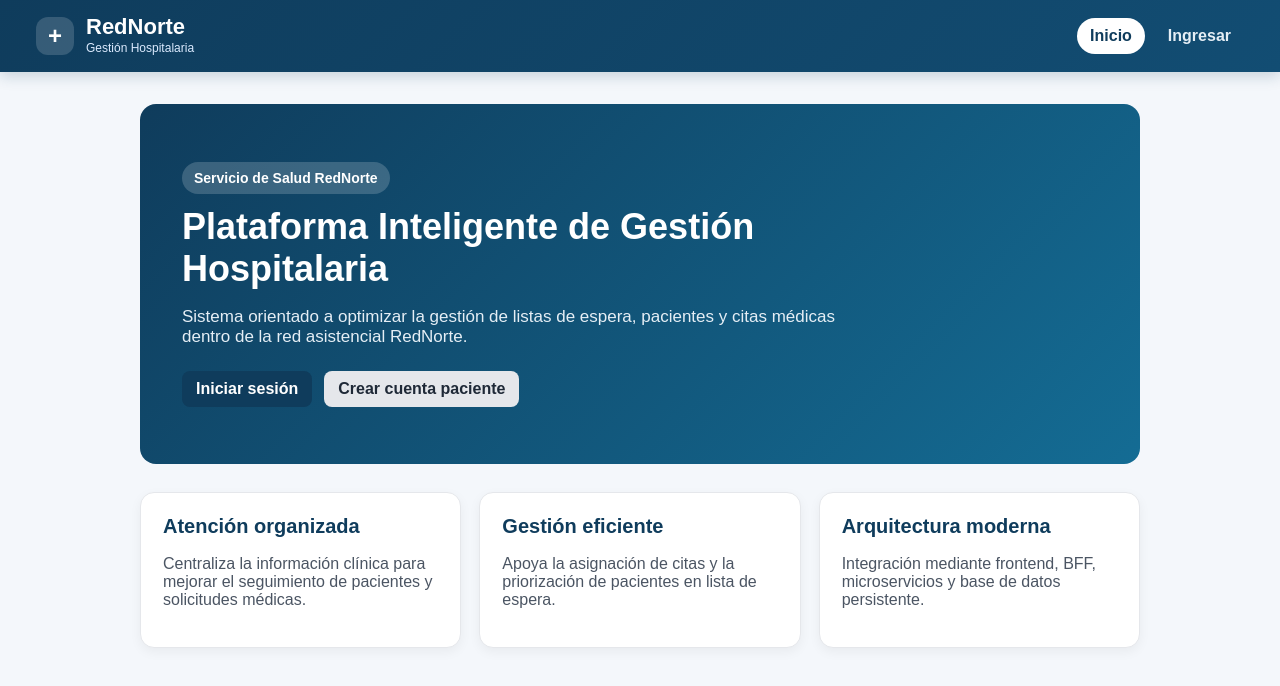
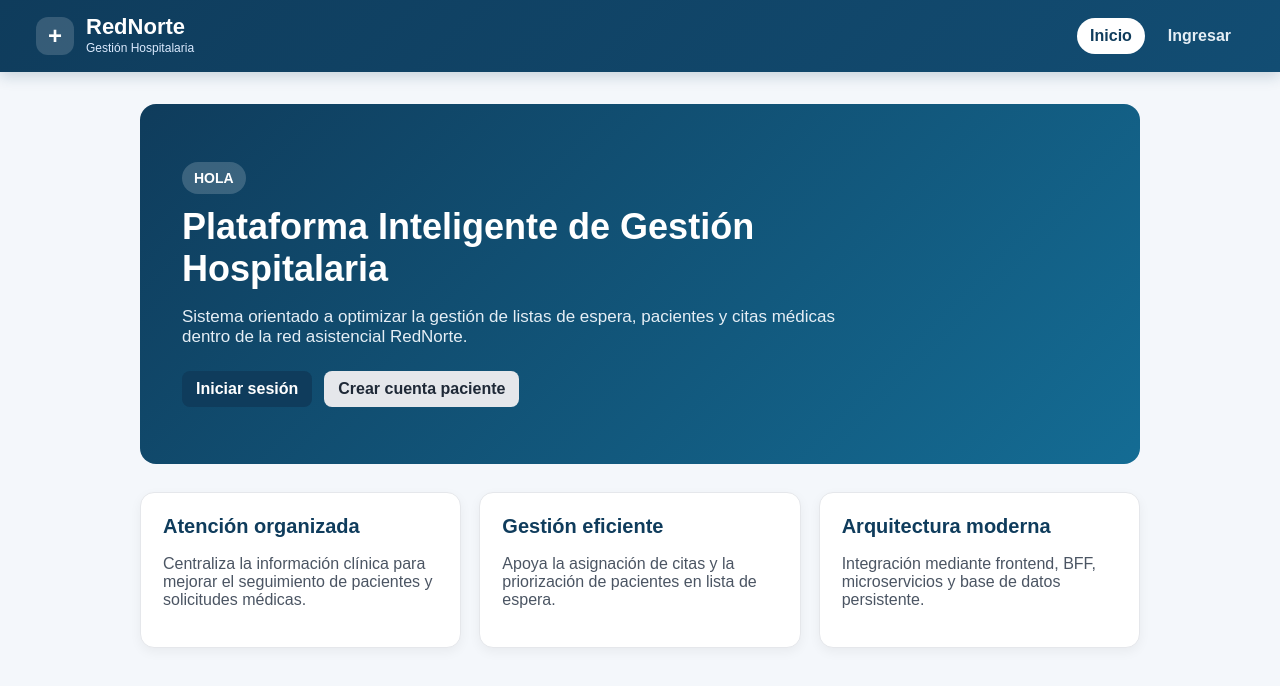
Before and after one commit to ryuvilie/proyecto-rednorte, a React app in the folder rednorte-frontend/: page / in a window 1280 px wide. Shown: the top 686 px of the page. Built offline with nearby package versions, Linux system fonts and the light colour scheme; no server answers; the HTML template or start-up script is replaced by a standard one.

Commit message:
Update HomePage.jsx

```diff
--- a/rednorte-frontend/src/pages/HomePage.jsx
+++ b/rednorte-frontend/src/pages/HomePage.jsx
@@ -10,7 +10,7 @@ const HomePage = () => {
     <main>
       <section className="hero-home hospital-hero">
         <div className="hero-content">
-          <span className="badge">Servicio de Salud RedNorte</span>
+          <span className="badge">HOLA</span>
 
           <h1>Plataforma Inteligente de Gestión Hospitalaria</h1>
 
```
